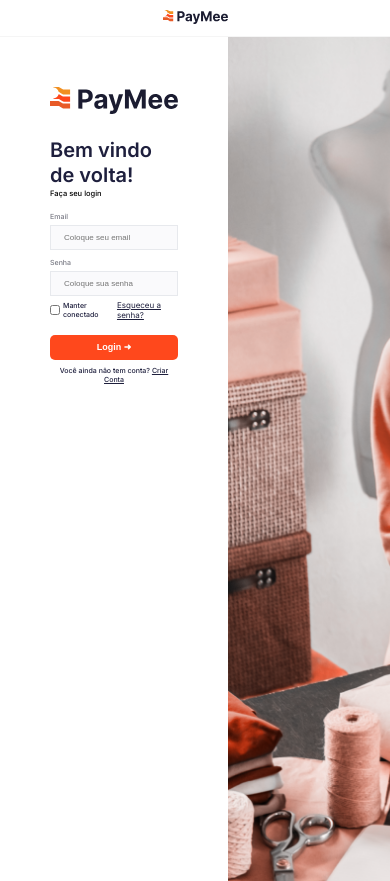
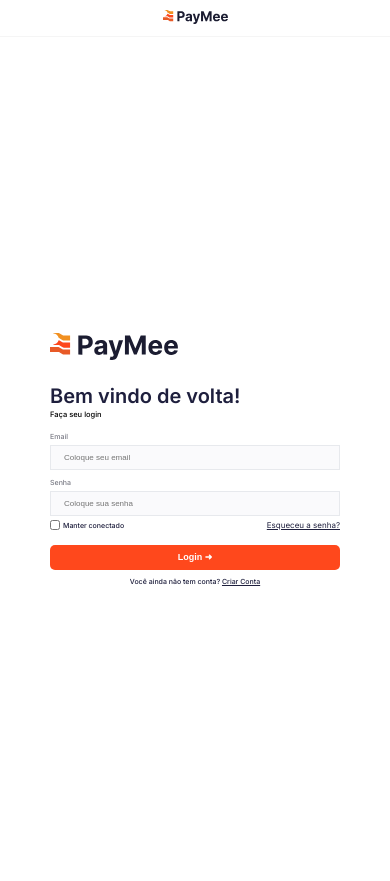
Before and after one commit to feehsantanajs/paymee, a React (Vite) app: page /login in a window 390 px wide. Built offline with nearby package versions, Linux system fonts and the light colour scheme.

Commit message:
fix page login

```diff
--- a/src/pages/Login/styles.scss
+++ b/src/pages/Login/styles.scss
@@ -5,6 +5,8 @@
     border-top:1px solid var(--gray-200);
     display:flex;
     justify-content: space-between;
+
+
 
     .form-login-getin{
       margin:0 auto;
@@ -97,6 +99,31 @@
       background: url('../../assets/business-image.png') no-repeat;
       background-repeat: no-repeat;
       background-size: cover;
+
+
     }
   }
 }
+
+
+@media only screen and (max-width:425px){
+  #container-login{
+    .content-login{
+      justify-content: center;
+      align-items: center;
+      width:100%;
+      .form-login-getin{
+        max-width: none;
+        width:100%;
+
+      }
+
+      .about-login{
+        background:none;
+        max-width: none;
+        width:auto;
+      }
+    }
+
+  }
+}
```
